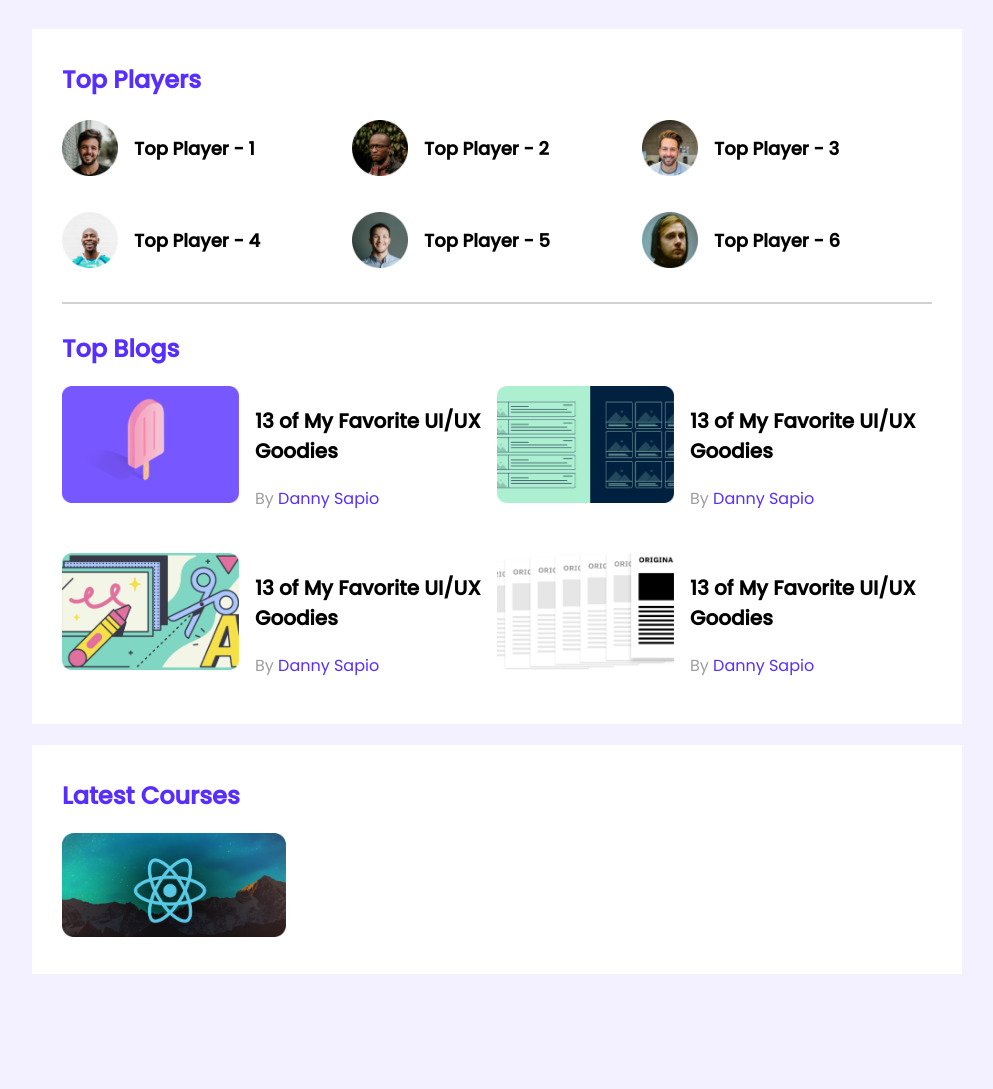
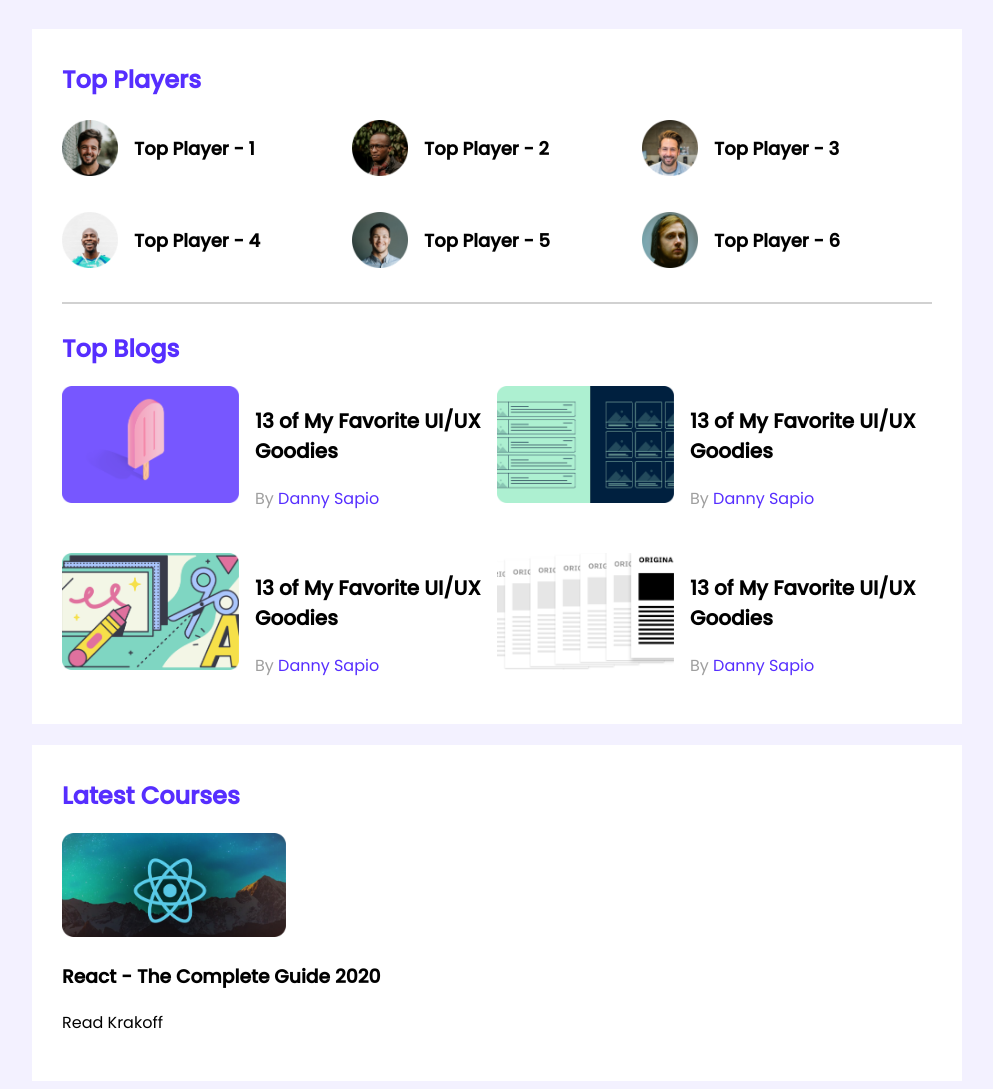
Before and after one commit to MirzaAyon/leaderboard-responsive-landing-page-website-using-flexbox-grid-mediaquery, a plain HTML site: page index.html in a window 1280 px wide. Shown: the whole page, without its empty margins (143-1136 px from the left). Before the commit the page ends 982 px from the top, so only its background shows below. Drawn offline with Linux system fonts and the light colour scheme.

Commit message:
courses half added

```diff
--- a/index.html
+++ b/index.html
@@ -112,6 +112,10 @@
                     <div class="course-banner">
                         <img src="images/courses/course-1.png" alt="">
                     </div>
+                    <div class="course-info">
+                        <h3 class="course-title">React - The Complete Guide 2020</h3>
+                        <p class="course-author"> Read Krakoff</p>
+                    </div>
 
                 </div>
             </div>
```
